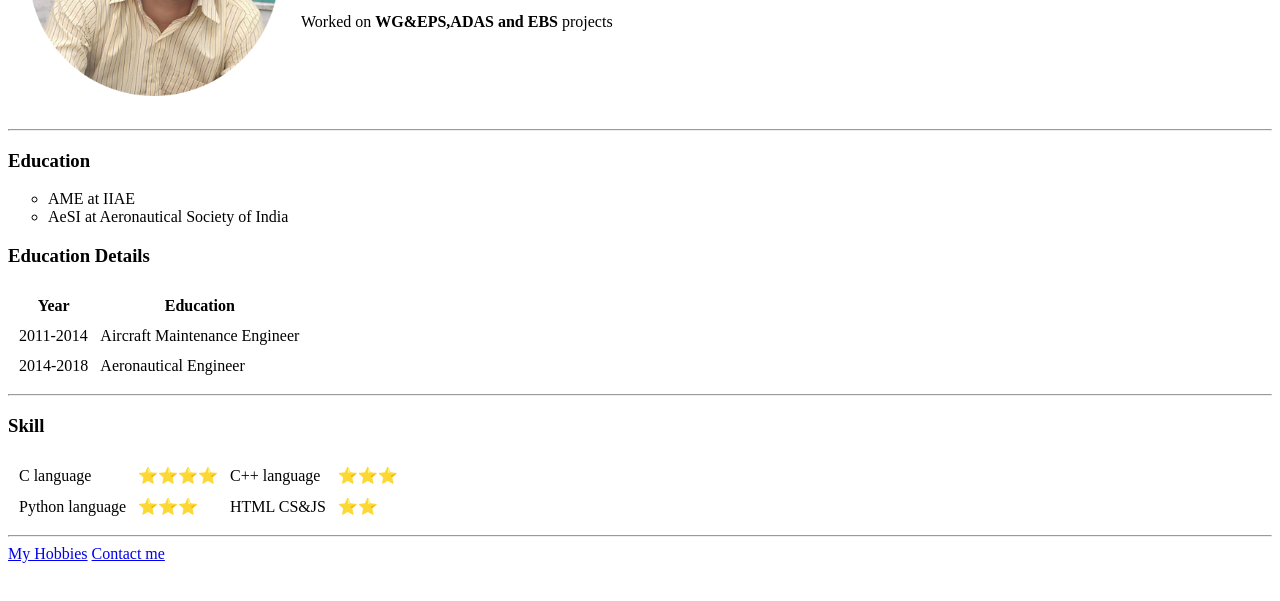
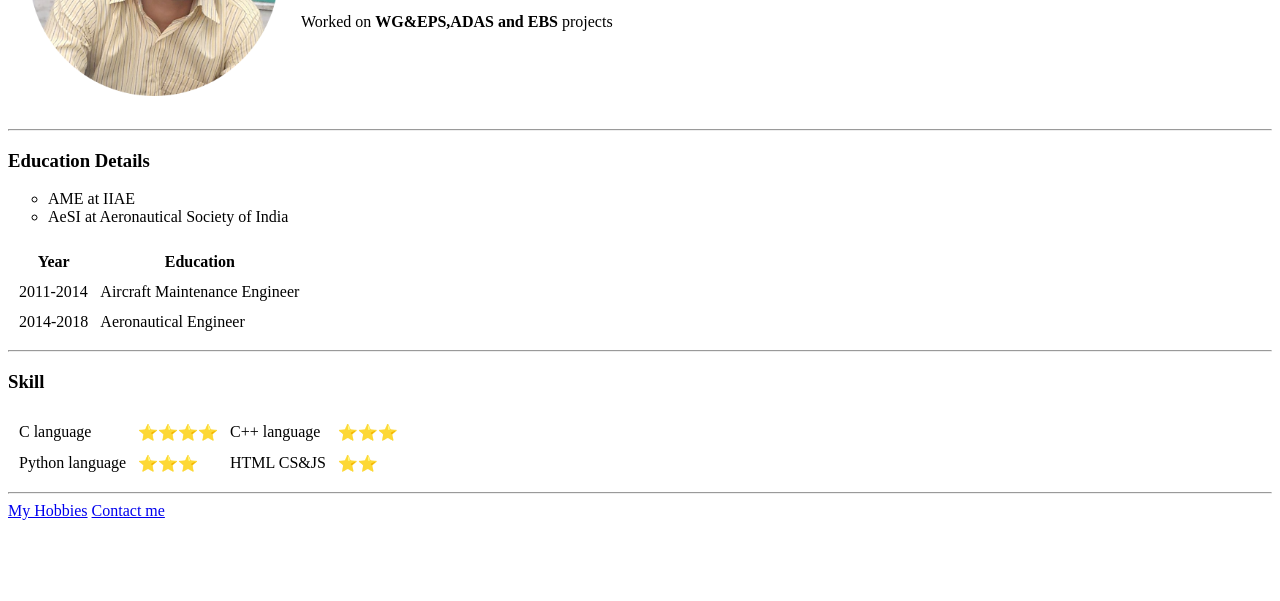
Before and after one commit to arnualien/cv, a plain HTML site: page index.html in a window 1280 px wide. Shown: the part 183-784 px from the top of the page. Drawn offline with Linux system fonts and the light colour scheme.

Commit message:
file edited

```diff
--- a/index.html
+++ b/index.html
@@ -22,12 +22,11 @@
     </tr>
   </table>
     <hr>
-    <h3>Education</h3>
+        <h3>Education Details</h3>
     <ul>
         <li>AME at IIAE</li>
         <li>AeSI at Aeronautical Society of India</li>
     </ul>
-    <h3>Education Details</h3>
 <table cellspacing="10px">
   <thead>
     <tr>
```
